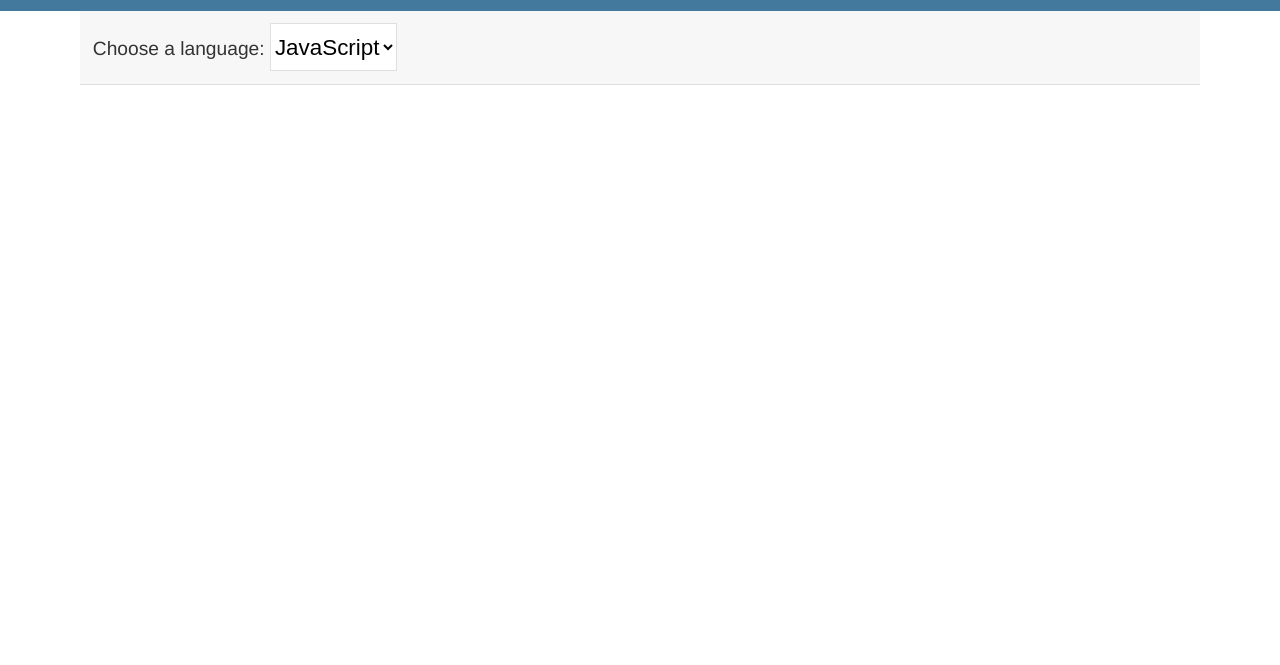
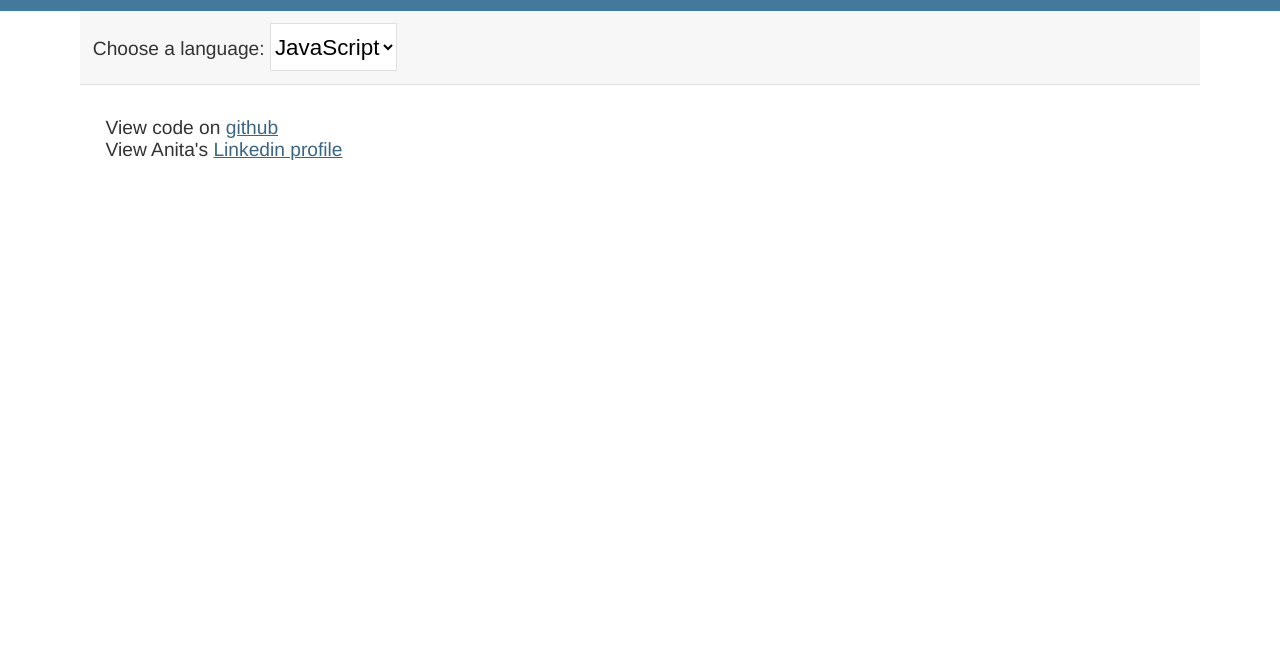
Before and after one commit to purplebugs/github-stats, a website: page static/index.html in a window 1280 px wide. Shown: the part 135-800 px from the top of the page. Drawn offline with Linux system fonts and the light colour scheme; no server answers.

Commit message:
styling: footer with links, main body for best practise

```diff
--- a/static/index.html
+++ b/static/index.html
@@ -13,6 +13,7 @@
       </div>
     </header>
 
+    <main>
       <div class="actions">
         <span>
           <label for="filter-by">Choose a language:</label>
@@ -31,5 +32,21 @@
       <div id="repos" class="container"></div>
       <script src="functions.js"></script>
       <script src="app.js"></script>
+    </main>
+
+    <footer>
+      <div class="container">
+        <p>
+          View code on
+          <a href="https://github.com/purplebugs/github-stats">github</a>
+        </p>
+        <p>
+          View Anita's
+          <a href="https://www.linkedin.com/in/anita-lipsky-506360120/"
+            >Linkedin profile</a
+          >
+        </p>
+      </div>
+    </footer>
   </body>
 </html>
--- a/static/styles/styles.css
+++ b/static/styles/styles.css
@@ -62,3 +62,8 @@ a {
   height: 3rem;
   margin-right: 0.8rem;
 }
+
+/* Footer */
+footer {
+  padding: 2rem 2rem;
+}
```
Lines whose indentation alone changed are shown as unchanged.
